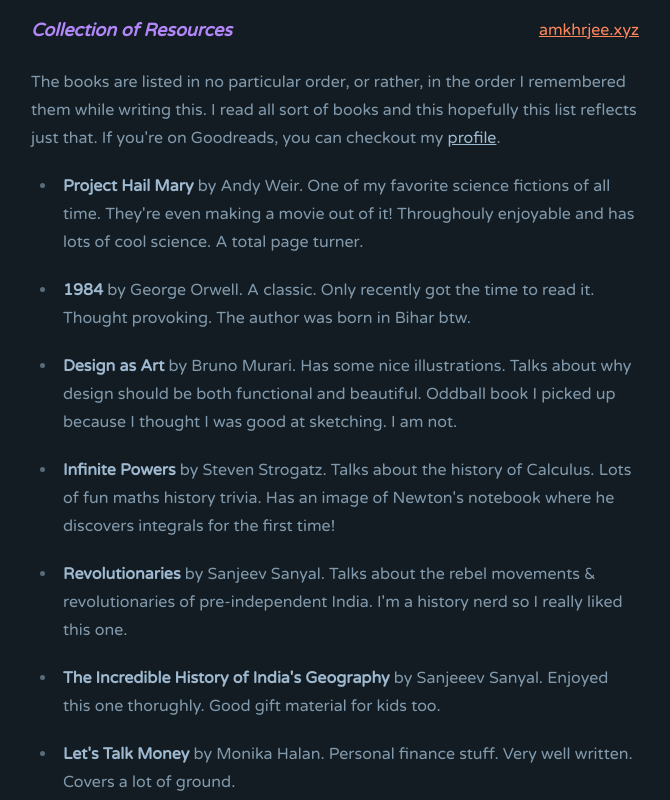
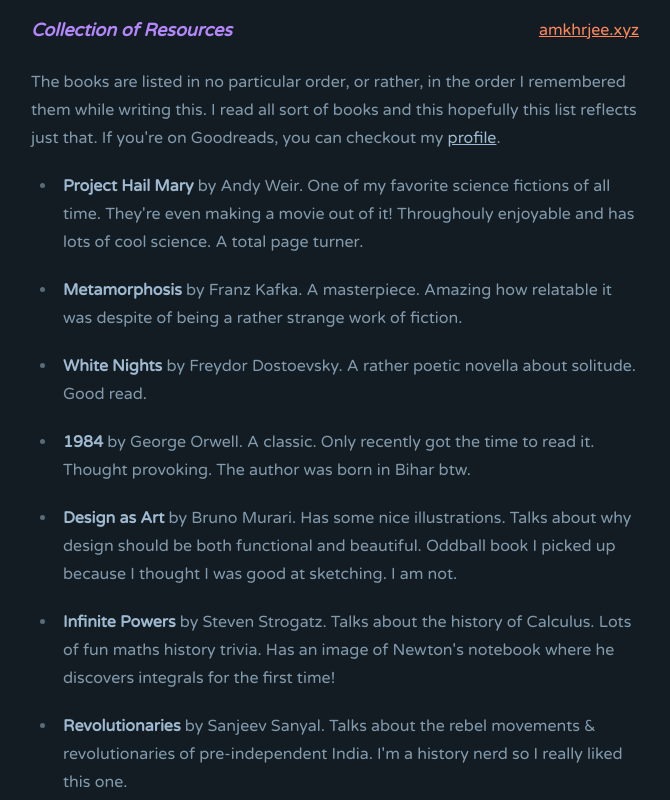
Before and after one commit to amkhrjee/resources, a website: page books.html in a window 1280 px wide. Shown: the top 800 px of the page, without its empty margins (305-975 px from the left). Drawn offline with Linux system fonts and the light colour scheme; no server answers.

Commit message:
update: book

```diff
--- a/books.html
+++ b/books.html
@@ -38,6 +38,12 @@
 <ul>
 <li>
 <p><strong>Project Hail Mary</strong> by Andy Weir. One of my favorite science fictions of all time. They're even making a movie out of it! Throughouly enjoyable and has lots of cool science. A total page turner.</p>
+</li>
+<li>
+<p><strong>Metamorphosis</strong> by Franz Kafka. A masterpiece. Amazing how relatable it was despite of being a rather strange work of fiction.</p>
+</li>
+<li>
+<p><strong>White Nights</strong> by Freydor Dostoevsky. A rather poetic novella about solitude. Good read.</p>
 </li>
 <li>
 <p><strong>1984</strong> by George Orwell. A classic. Only recently got the time to read it. Thought provoking. The author was born in Bihar btw.</p>
```
Also changed, not shown: books.md (+4 -0 lines).
